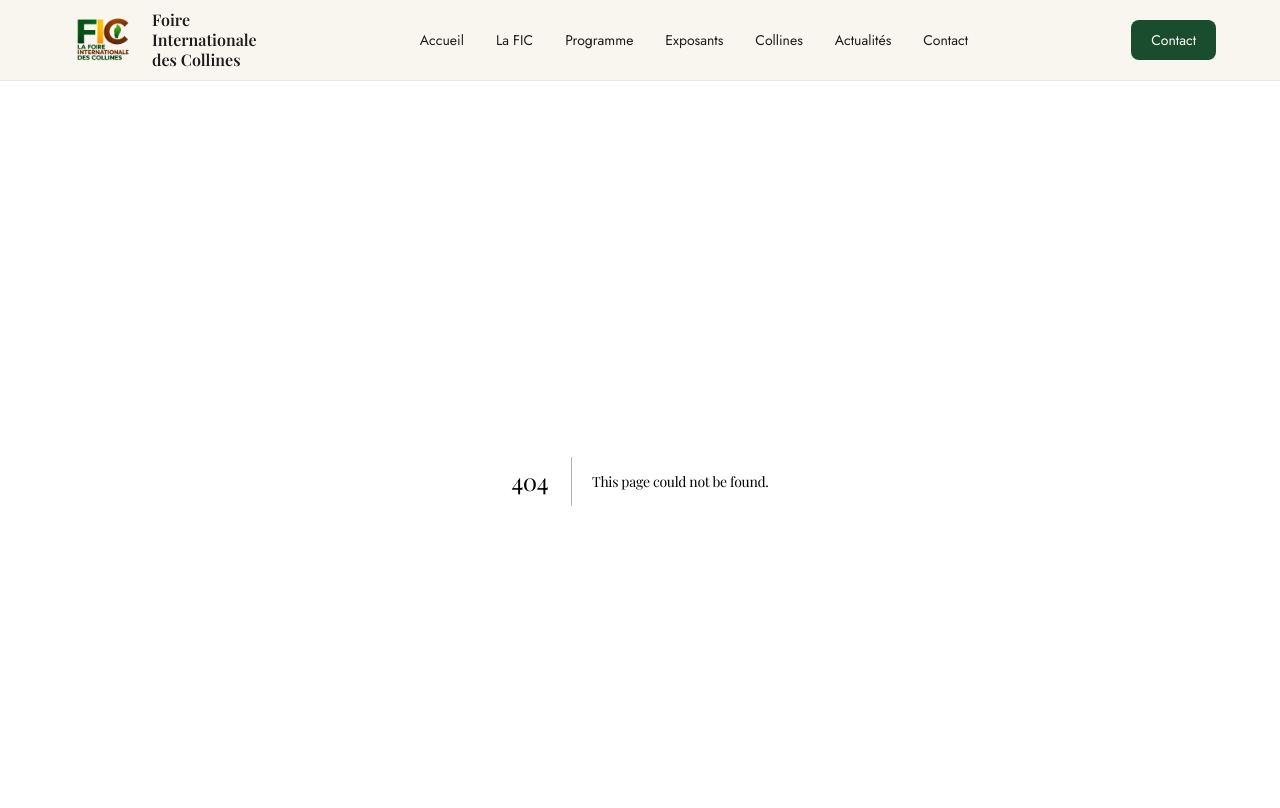
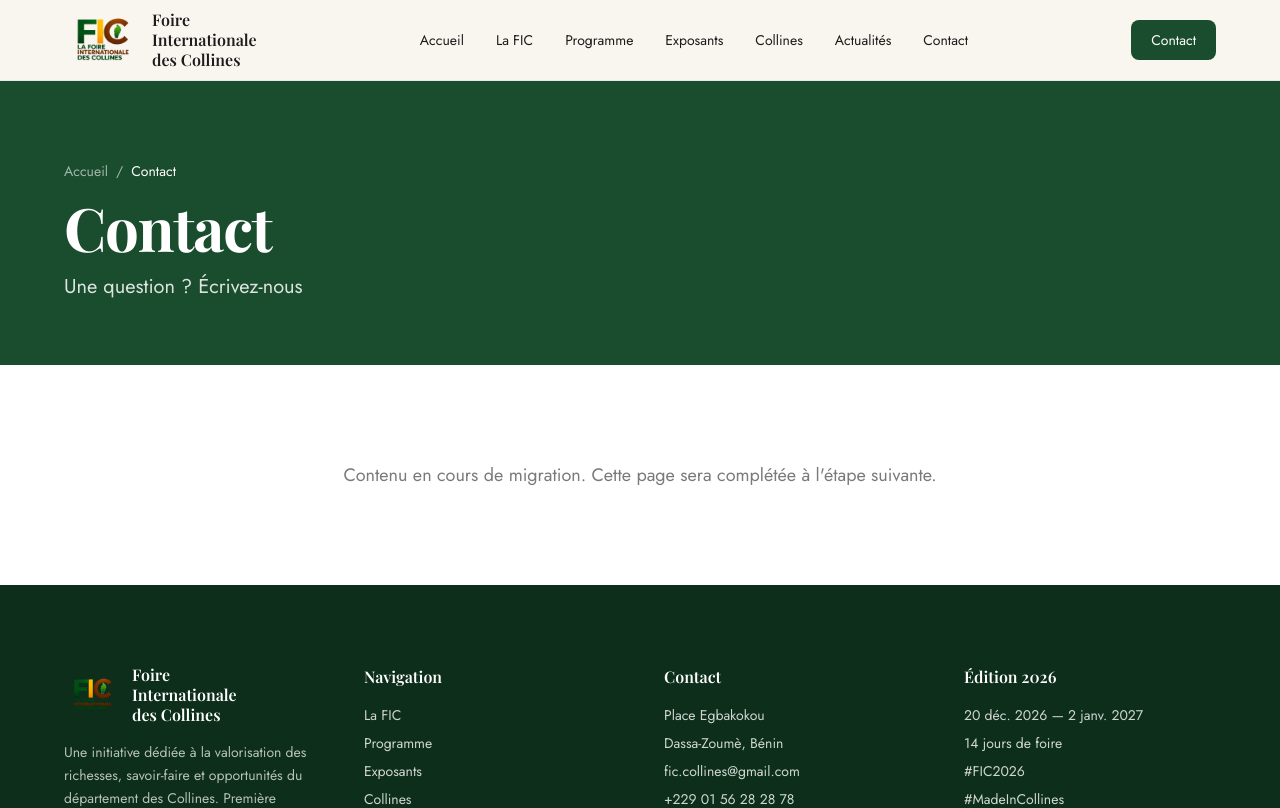
Before and after one commit to kotchoffas-commits/fic-site, a Next.js app in the folder next/: page /contact in a window 1280 px wide. Before the commit this address had no page. Shown: the top 808 px of the page. Built offline with nearby package versions, Linux system fonts and the light colour scheme.

Commit message:
feat(next): PageHero réutilisable + 7 routes secondaires (stubs)

```diff
--- /dev/null
+++ b/next/app/actualites/page.tsx
@@ -0,0 +1,21 @@
+import PageHero from "@/components/sections/PageHero";
+
+export const metadata = {
+  title: "Actualités — FIC 2026",
+  description: "Toute l'actualité de la FIC",
+};
+
+export default function Page() {
+  return (
+    <>
+      <PageHero title="Actualités" subtitle="Toute l'actualité de la FIC" breadcrumb="Actualités" />
+      <section className="py-16 md:py-24 bg-white">
+        <div className="max-w-[1200px] mx-auto px-6 text-center">
+          <p className="text-gray-500 text-lg">
+            Contenu en cours de migration. Cette page sera complétée à l'étape suivante.
+          </p>
+        </div>
+      </section>
+    </>
+  );
+}
--- /dev/null
+++ b/next/app/collines/page.tsx
@@ -0,0 +1,21 @@
+import PageHero from "@/components/sections/PageHero";
+
+export const metadata = {
+  title: "Les Collines — FIC 2026",
+  description: "Dassa-Zoumè, cité des 41 collines",
+};
+
+export default function Page() {
+  return (
+    <>
+      <PageHero title="Les Collines" subtitle="Dassa-Zoumè, cité des 41 collines" breadcrumb="Collines" />
+      <section className="py-16 md:py-24 bg-white">
+        <div className="max-w-[1200px] mx-auto px-6 text-center">
+          <p className="text-gray-500 text-lg">
+            Contenu en cours de migration. Cette page sera complétée à l'étape suivante.
+          </p>
+        </div>
+      </section>
+    </>
+  );
+}
--- /dev/null
+++ b/next/app/contact/page.tsx
@@ -0,0 +1,21 @@
+import PageHero from "@/components/sections/PageHero";
+
+export const metadata = {
+  title: "Contact — FIC 2026",
+  description: "Une question ? Écrivez-nous",
+};
+
+export default function Page() {
+  return (
+    <>
+      <PageHero title="Contact" subtitle="Une question ? Écrivez-nous" breadcrumb="Contact" />
+      <section className="py-16 md:py-24 bg-white">
+        <div className="max-w-[1200px] mx-auto px-6 text-center">
+          <p className="text-gray-500 text-lg">
+            Contenu en cours de migration. Cette page sera complétée à l'étape suivante.
+          </p>
+        </div>
+      </section>
+    </>
+  );
+}
--- /dev/null
+++ b/next/app/exposants/page.tsx
@@ -0,0 +1,21 @@
+import PageHero from "@/components/sections/PageHero";
+
+export const metadata = {
+  title: "Exposants — FIC 2026",
+  description: "Devenir exposant à la FIC 2026",
+};
+
+export default function Page() {
+  return (
+    <>
+      <PageHero title="Exposants" subtitle="Devenir exposant à la FIC 2026" breadcrumb="Exposants" />
+      <section className="py-16 md:py-24 bg-white">
+        <div className="max-w-[1200px] mx-auto px-6 text-center">
+          <p className="text-gray-500 text-lg">
+            Contenu en cours de migration. Cette page sera complétée à l'étape suivante.
+          </p>
+        </div>
+      </section>
+    </>
+  );
+}
--- /dev/null
+++ b/next/app/la-fic/page.tsx
@@ -0,0 +1,21 @@
+import PageHero from "@/components/sections/PageHero";
+
+export const metadata = {
+  title: "La FIC — FIC 2026",
+  description: "Découvrir la Foire Internationale des Collines",
+};
+
+export default function Page() {
+  return (
+    <>
+      <PageHero title="La FIC" subtitle="Découvrir la Foire Internationale des Collines" breadcrumb="La FIC" />
+      <section className="py-16 md:py-24 bg-white">
+        <div className="max-w-[1200px] mx-auto px-6 text-center">
+          <p className="text-gray-500 text-lg">
+            Contenu en cours de migration. Cette page sera complétée à l'étape suivante.
+          </p>
+        </div>
+      </section>
+    </>
+  );
+}
--- /dev/null
+++ b/next/app/programme/page.tsx
@@ -0,0 +1,21 @@
+import PageHero from "@/components/sections/PageHero";
+
+export const metadata = {
+  title: "Programme — FIC 2026",
+  description: "14 jours de festivités, d'expositions et de rencontres",
+};
+
+export default function Page() {
+  return (
+    <>
+      <PageHero title="Programme" subtitle="14 jours de festivités, d'expositions et de rencontres" breadcrumb="Programme" />
+      <section className="py-16 md:py-24 bg-white">
+        <div className="max-w-[1200px] mx-auto px-6 text-center">
+          <p className="text-gray-500 text-lg">
+            Contenu en cours de migration. Cette page sera complétée à l'étape suivante.
+          </p>
+        </div>
+      </section>
+    </>
+  );
+}
--- /dev/null
+++ b/next/app/sponsor/page.tsx
@@ -0,0 +1,21 @@
+import PageHero from "@/components/sections/PageHero";
+
+export const metadata = {
+  title: "Sponsor — FIC 2026",
+  description: "Devenir partenaire de la FIC 2026",
+};
+
+export default function Page() {
+  return (
+    <>
+      <PageHero title="Sponsor" subtitle="Devenir partenaire de la FIC 2026" breadcrumb="Sponsor" />
+      <section className="py-16 md:py-24 bg-white">
+        <div className="max-w-[1200px] mx-auto px-6 text-center">
+          <p className="text-gray-500 text-lg">
+            Contenu en cours de migration. Cette page sera complétée à l'étape suivante.
+          </p>
+        </div>
+      </section>
+    </>
+  );
+}
--- /dev/null
+++ b/next/components/sections/PageHero.tsx
@@ -0,0 +1,35 @@
+import Link from "next/link";
+
+export default function PageHero({
+  title,
+  subtitle,
+  breadcrumb,
+}: {
+  title: string;
+  subtitle?: string;
+  breadcrumb?: string;
+}) {
+  return (
+    <section className="bg-green text-white pt-20 pb-16">
+      <div className="max-w-[1200px] mx-auto px-6">
+        <nav className="text-sm text-white/60 mb-4">
+          <Link href="/" className="hover:text-white transition">Accueil</Link>
+          {breadcrumb && (
+            <>
+              <span className="mx-2">/</span>
+              <span className="text-white">{breadcrumb}</span>
+            </>
+          )}
+        </nav>
+        <h1 className="font-serif text-4xl md:text-6xl font-bold mb-4 animate-fade-in-up">
+          {title}
+        </h1>
+        {subtitle && (
+          <p className="text-lg md:text-xl text-white/85 max-w-3xl animate-fade-in-up delay-100">
+            {subtitle}
+          </p>
+        )}
+      </div>
+    </section>
+  );
+}
```
